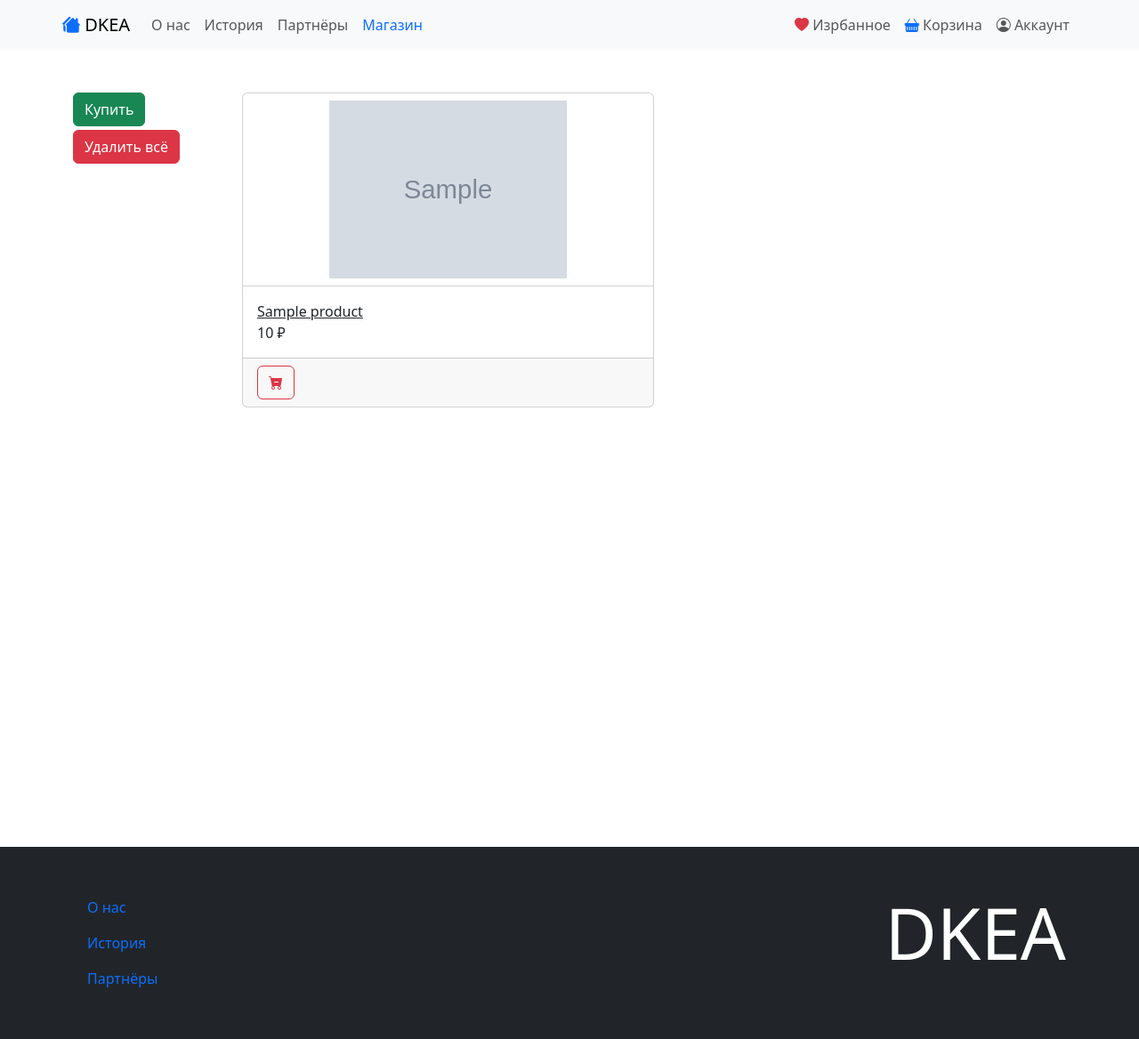
After one commit to seutil/Django-eCommerce, a Django app: page /cart/ in a window 1280 px wide. The commit adds this page. Shown: the whole page at 89% size. Run offline with Django 4.2, Linux system fonts and the light colour scheme; a user stored in the database is signed in; tables that the repository leaves empty hold one stand-in row (values such as "Sample post"); grey boxes marked "Sample" are stand-in pictures; some libraries are stand-ins or nearby versions.

Commit message:
Add cart application

```diff
--- a/cart/urls.py
+++ b/cart/urls.py
@@ -1,5 +1,11 @@
 from django.urls import path
+
+from . import views
 
 
 urlpatterns = [
+    path('clear/', views.ClearCartView.as_view(), name='clear_cart'),
+    path('add/<int:product_pk>/', views.AddToCartView.as_view(), name='add_to_cart'),
+    path('delete/<int:product_pk>/', views.DeleteFromCartView.as_view(), name='delete_from_cart'),
+    path('', views.CartView.as_view(), name='cart'),
 ]
--- a/cart/views.py
+++ b/cart/views.py
@@ -1,3 +1,39 @@
-from django.shortcuts import render
+from django.urls import reverse
+from django.shortcuts import redirect
+from django.views import generic as views
+from django.contrib.auth import mixins as auth_mixins
 
-# Create your views here.
+from . import models
+from shop import models as shop_models
+
+
+class AddToCartView(auth_mixins.LoginRequiredMixin, views.View):
+
+    def post(self, request, product_pk):
+        models.Cart.objects.create(
+            user=request.user,
+            product=shop_models.Product.objects.get(pk=product_pk),
+        )
+        return redirect(reverse('cart'))
+
+
+class DeleteFromCartView(auth_mixins.LoginRequiredMixin, views.View):
+
+    def post(self, request, product_pk):
+        models.Cart.objects.filter(
+            user=request.user,
+            product=shop_models.Product.objects.get(pk=product_pk),
+        ).delete()
+        return redirect(reverse('cart'))
+
+
+class ClearCartView(auth_mixins.LoginRequiredMixin, views.View):
+
+    def post(self, request):
+        models.Cart.objects.delete()
+        return redirect(reverse('cart'))
+
+
+class CartView(auth_mixins.LoginRequiredMixin, views.ListView):
+    model = models.Cart
+    context_object_name = 'cart'
--- a/templates/base.html
+++ b/templates/base.html
@@ -26,7 +26,7 @@
                     {% if user.is_authenticated %}
                         <ul class="navbar-nav ms-auto">
                             <li class="nav-item"><a href="{% url 'favorites' %}" class="nav-link"><i class="bi bi-heart-fill text-danger"></i> Изрбанное</a></li>
-                            <li class="nav-item"><a href="#" class="nav-link"><i class="bi bi-basket-fill text-primary"></i> Корзина</a></li>
+                            <li class="nav-item"><a href="{% url 'cart' %}" class="nav-link"><i class="bi bi-basket-fill text-primary"></i> Корзина</a></li>
                             <li class="nav-item"><a href="{% url 'account_detail' %}" class="nav-link"><i class="bi bi-person-circle"></i> Аккаунт</a></li>
                         </ul>
                     {% else %}
--- /dev/null
+++ b/templates/cart/cart_list.html
@@ -0,0 +1,43 @@
+{% extends 'base.html' %}
+
+{% block head_title %}Корзина{% endblock %}
+
+{% block content %}
+    <div class="row vh-100 justify-content-center">
+        <div class="col-2 d-flex flex-column row-gap-1">
+            <form action="#" method="post">
+                {% csrf_token %}
+                <button type="submit" class="btn btn-success">Купить</button>
+            </form>
+            <form action="{% url 'clear_cart' %}" method="post">
+                {% csrf_token %}
+                <button type="submit" class="btn btn-danger">Удалить всё</button>
+            </form>
+        </div>
+        <div class="col-10">
+            {% if cart %}
+                {% for item in cart %}
+                    {% with product=item.product %}
+                        <div class="card w-50">
+                            <div class="card-header bg-transparent text-center">
+                                <img src="{{ product.images.all.first.image.url }}" alt="" height="200">
+                            </div>
+                            <div class="card-body">
+                                <a href="#" class="card-title fs-6">{{ product.name }}</a>
+                                <p class="card-text text-truncate">{{ product.price }} &#8381;</p>
+                            </div>
+                            <div class="card-footer">
+                                <form action="{% url 'delete_from_cart' product.pk %}" method="post">
+                                    {% csrf_token %}
+                                    <button type="submit" class="btn btn-outline-danger"><i class="bi bi-cart-dash-fill"></i></button>
+                                </form>
+                            </div>
+                        </div>
+                    {% endwith %}
+                {% endfor %}
+            {% else %}
+                <p class="text-center text-muted">Похоже на то, что вы ещё не положили ни одного товара в коризну</p>
+            {% endif %}
+        </div>
+    </div>
+{% endblock %}
--- a/templates/favorite/favorite_list.html
+++ b/templates/favorite/favorite_list.html
@@ -18,7 +18,7 @@
                             <p class="card-text text-truncate">{{ product.price | intcomma }} &#8381;</p>
                         </div>
                         <div class="card-footer d-flex gap-1">
-                            <form action="#" method="post">
+                            <form action="{% url 'add_to_cart' product.pk %}" method="post">
                                 {% csrf_token %}
                                 <button type="submit" class="btn btn-outline-warning"><i class="bi bi-cart-check-fill"></i></button>
                             </form>
--- a/templates/shop/product_detail.html
+++ b/templates/shop/product_detail.html
@@ -28,11 +28,11 @@
             <h1 class="text-muted">{{ product.name }}</h1>
             <p class="lead">{{ product.price | intcomma }} &#8381;</p>
             <div class="d-flex gap-1">
-                <form action="{% url 'delete_favorite' product.pk %}" method="post" class="form-inline">
+                <form action="{% url 'add_to_cart' product.pk %}" method="post">
                     {% csrf_token %}
-                    <button type="button" class="btn btn-outline-warning" formaction="#" formmethod="post"><i class="bi bi-cart-check-fill"></i></button>
+                    <button type="button" class="btn btn-outline-warning"><i class="bi bi-cart-check-fill"></i></button>
                 </form>
-                <form action="{% url 'add_favorite' product.pk %}" method="post" class="form-inline">
+                <form action="{% url 'add_favorite' product.pk %}" method="post">
                     {% csrf_token %}
                     <button type="submit" class="btn btn-outline-danger"><i class="bi bi-heart-fill"></i></button>
                 </form>
--- a/templates/shop/product_list.html
+++ b/templates/shop/product_list.html
@@ -68,9 +68,9 @@
                             <p class="card-text text-truncate">{{ product.price | intcomma }} &#8381;</p>
                         </div>
                         <div class="card-footer d-flex gap-1">
-                            <form action="{% url 'delete_favorite' product.pk %}" method="post" class="form-inline">
+                            <form action="{% url 'add_to_cart' product.pk %}" method="post" class="form-inline">
                                 {% csrf_token %}
-                                <button type="button" class="btn btn-outline-warning" formaction="#" formmethod="post"><i class="bi bi-cart-check-fill"></i></button>
+                                <button type="submit" class="btn btn-outline-warning"><i class="bi bi-cart-check-fill"></i></button>
                             </form>
                             <form action="{% url 'add_favorite' product.pk %}" method="post" class="form-inline">
                                 {% csrf_token %}
```
